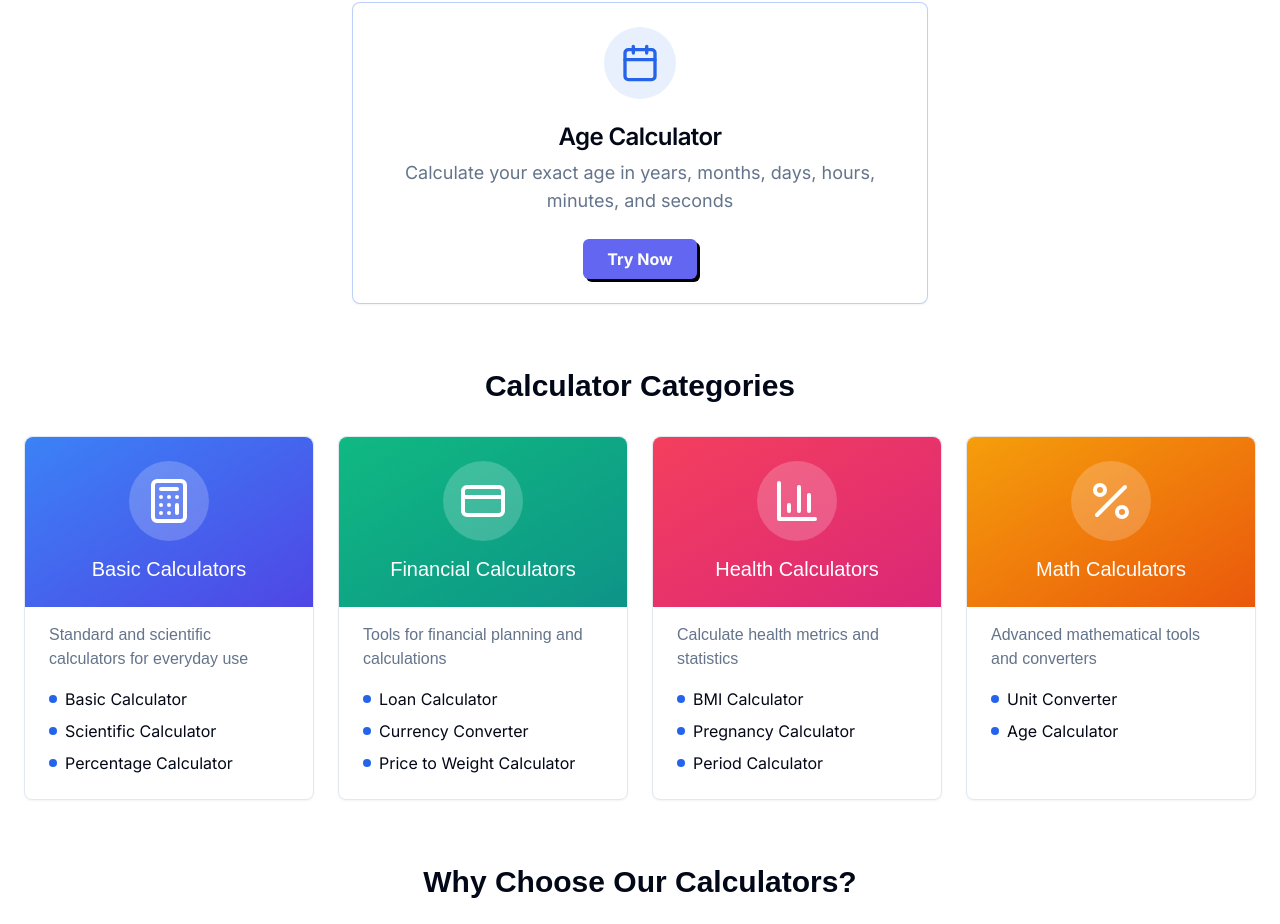
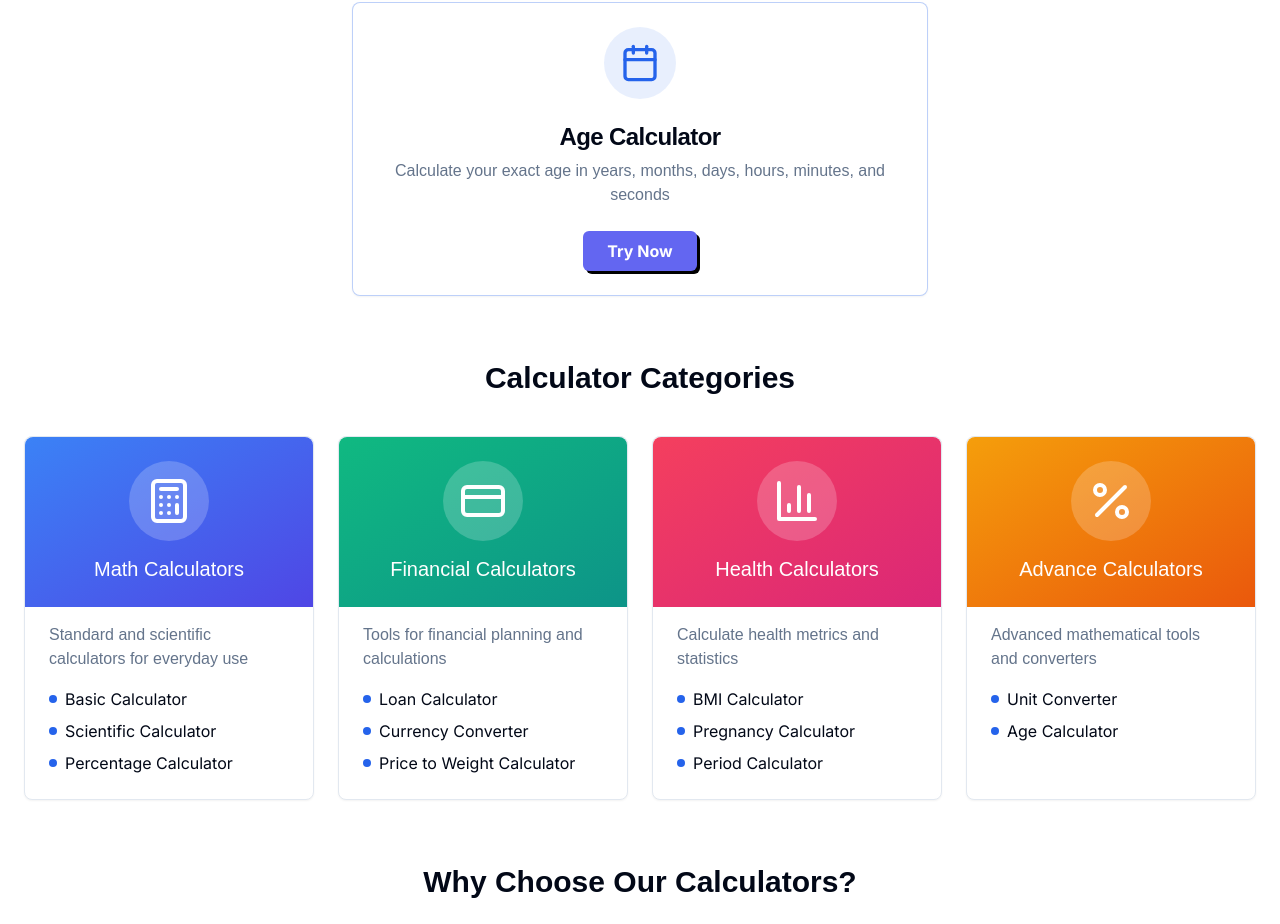
Before and after one commit to codewithdhruba01/MultiCalc, a React (Vite) app: page / in a window 1280 px wide. Shown: the part 870-1794 px from the top of the page. Built offline with nearby package versions, Linux system fonts and the light colour scheme; no server answers; a web font is replaced by a local one.

Commit message:
add subline

```diff
--- a/src/pages/Home.tsx
+++ b/src/pages/Home.tsx
@@ -28,7 +28,7 @@ export default function Home() {
 
   const calculatorCategories = [
     {
-      title: 'Basic Calculators',
+      title: 'Math Calculators',
       description: 'Standard and scientific calculators for everyday use',
       icon: <Calculator className="h-12 w-12 text-white" />,
       link: '/basic-calculators',
@@ -55,7 +55,7 @@ export default function Home() {
       hoverEffect: 'hover:shadow-rose-200 dark:hover:shadow-rose-900'
     },
     {
-      title: 'Math Calculators',
+      title: 'Advance Calculators',
       description: 'Advanced mathematical tools and converters',
       icon: <Percent className="h-12 w-12 text-white" />,
       link: '/math-calculators',
@@ -202,8 +202,8 @@ export default function Home() {
                 <div className="mx-auto mb-4 bg-primary/10 p-4 rounded-full">
                   {featuredCalculators[0].icon}
                 </div>
-                <CardTitle className="text-2xl">{featuredCalculators[0].title}</CardTitle>
-                <CardDescription className="text-lg">{featuredCalculators[0].description}</CardDescription>
+                <CardTitle className="text-2xl font-synonym">{featuredCalculators[0].title}</CardTitle>
+                <CardDescription className="text-base font-satoshi">{featuredCalculators[0].description}</CardDescription>
               </CardHeader>
               <CardContent className="text-center">
                 <Link to={featuredCalculators[0].link}>
@@ -218,7 +218,7 @@ export default function Home() {
 
         {/* Categories Section */}
         <section className="mb-16">
-          <h2 className="text-3xl font-synonym font-bold mb-8 text-center" data-aos="fade-up">Calculator Categories</h2>
+          <h2 className="text-3xl font-synonym font-bold mb-10 text-center" data-aos="fade-up">Calculator Categories</h2>
           <div className="grid grid-cols-1 md:grid-cols-2 lg:grid-cols-4 gap-6">
             {calculatorCategories.map((category, index) => (
               <Link to={category.link} key={index}>
@@ -252,7 +252,10 @@ export default function Home() {
 
         {/* Features Section */}
         <section className="mb-16">
-          <h2 className="text-3xl font-synonym font-bold mb-12 text-center" data-aos="fade-up">Why Choose Our Calculators?</h2>
+          <h2 className="text-3xl font-synonym font-bold mb-5 text-center" data-aos="fade-up">Why Choose Our Calculators?</h2>
+          <p className= "text-xl text-gray-500 font-supreme max-w-3xl mx-auto mb-12 text-center">
+          Explore a wide range of smart calculators tailored for math, finance, health, and advanced needs—all in one place.
+          </p>
           <div className="grid grid-cols-1 md:grid-cols-3 gap-8">
             <div className="group text-center p-6 bg-gradient-to-br from-blue-500 to-indigo-500 text-white rounded-xl shadow-md hover:shadow-xl transition-all duration-300 hover:-translate-y-1" data-aos="fade-up" data-aos-delay="100">
               <div className="bg-black/50 p-4 rounded-full w-16 h-16 flex items-center justify-center mx-auto mb-4 group-hover:scale-110 transition-transform">
```
